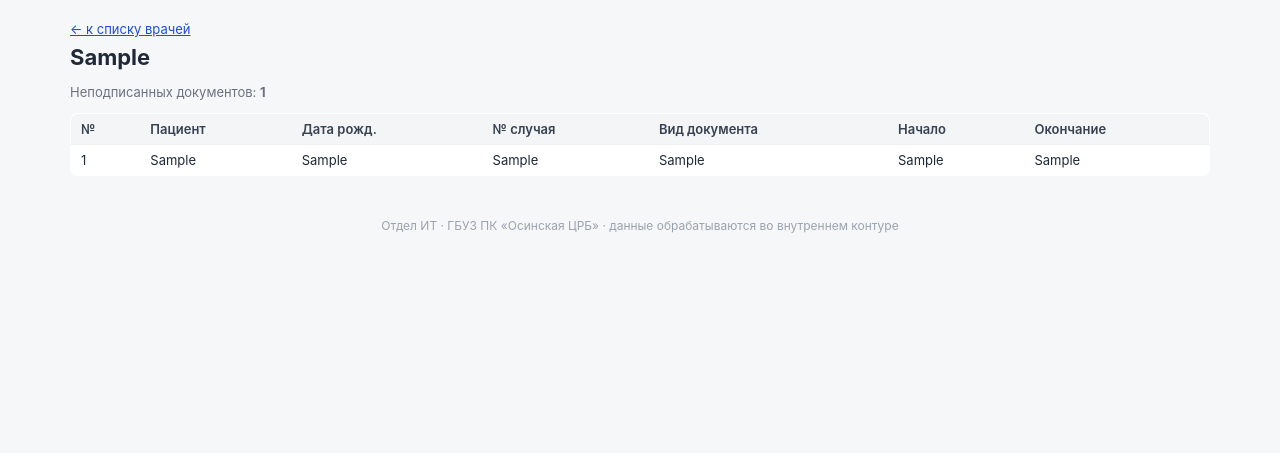
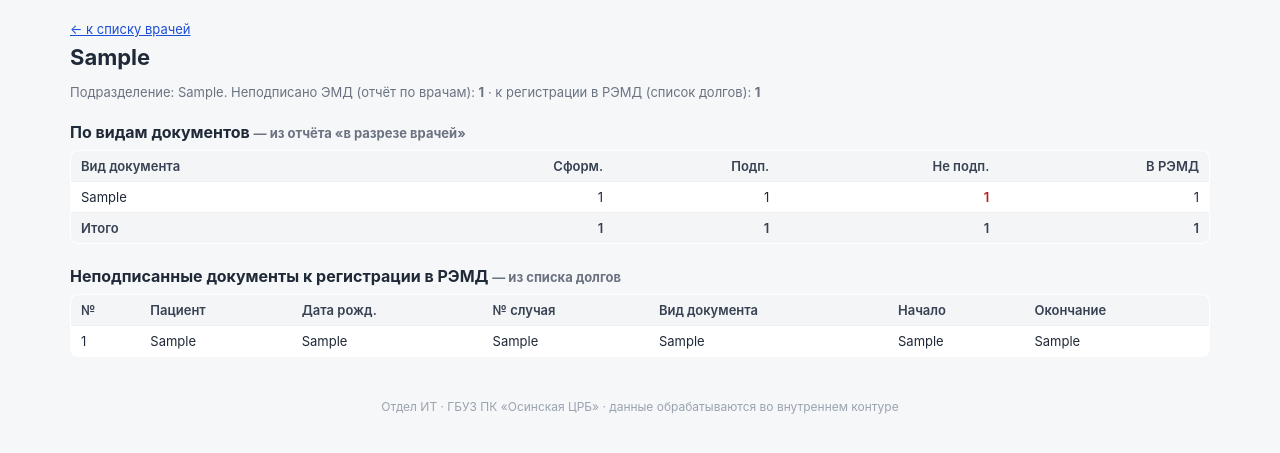
Before and after one commit to Aki-shin/semd-notify, a Flask app: a page that uses templates/doctor_detail.html in a window 1280 px wide. Shown: the part 40-493 px from the top of the page. Run offline with Flask 3, Linux system fonts and the light colour scheme; tables that the repository leaves empty hold one stand-in row (values such as "Sample post").

Commit message:
Fix парсинга отчёта по врачам и согласование с долгами
1. _parse_vrachi: пропуск строки нумерации колонок «1,2,3,4,…» — раньше она
   попадала как запись (подразделение «1», врач «2») и засоряла списки.
2. storage.doctors(): в список добавлены врачи, которые есть только в отчёте
   долгов (10 врачей, 207 документов — напр. АРСЛАНОВА с 45) — иначе их долги
   «висели» и их нельзя было разослать. Сортировка учитывает и долги.
3. Карточка врача (/doctor): добавлена разбивка по видам документов из отчёта
   «в разрезе врачей» (doctor_breakdown) — карточка больше не пустая, когда у
   врача есть неподписанные ЭМД, но нет строк в списке «к регистрации в РЭМД».
   Подписи поясняют разницу между двумя отчётами.

Co-Authored-By: Claude Opus 4.8 (1M context) <noreply@anthropic.com>

```diff
--- a/app.py
+++ b/app.py
@@ -173,7 +173,8 @@ def doctors_send():
 @app.route("/doctor/<path:vrach>")
 def doctor_detail(vrach):
     return render_template("doctor_detail.html", vrach=vrach,
-                           debts=storage.doctor_debts(vrach))
+                           debts=storage.doctor_debts(vrach),
+                           bd=storage.doctor_breakdown(vrach))
 
 
 @app.route("/departments")
--- a/parser.py
+++ b/parser.py
@@ -100,6 +100,9 @@ def _parse_vrachi(rows):
     cur_pod = cur_vrach = cur_snils = None
     for r in rows[10:]:
         c1, c2, c4, c5 = r.get(1, ""), r.get(2, ""), r.get(4, ""), r.get(5, "")
+        # строка нумерации колонок «1,2,3,4,…» — это не данные
+        if c1.strip() == "1" and c2.strip() == "2" and c5.strip() == "4":
+            continue
         if c1:
             cur_pod = c1
         sform = _num(r.get(6, ""))
--- a/storage.py
+++ b/storage.py
@@ -115,19 +115,30 @@ def doctors(order="nepodp"):
         debts = {r["vrach"]: r["c"] for r in c.execute(
             "SELECT vrach, COUNT(*) c FROM debts GROUP BY vrach")}
         emap = {r["key"]: r["email"] for r in c.execute("SELECT * FROM email_map")}
-    out = []
+    out, seen = [], set()
     for r in agg:
         sform = r["sform"] or 0
         pct = round(100 * (r["podp"] or 0) / sform, 1) if sform else 0.0
         email = emap.get((r["snils"] or "").replace(" ", "")) or emap.get(_norm(r["vrach"])) or ""
+        seen.add(r["vrach"])
         out.append({
             "vrach": r["vrach"], "snils": r["snils"] or "",
             "sform": sform, "podp": r["podp"] or 0, "nepodp": r["nepodp"] or 0,
             "zareg": r["zareg"] or 0, "pct": pct,
             "debts": debts.get(r["vrach"], 0), "email": email,
         })
-    key = {"nepodp": lambda x: -x["nepodp"], "pct": lambda x: x["pct"],
-           "vrach": lambda x: x["vrach"]}.get(order, lambda x: -x["nepodp"])
+    # врачи, которые есть только в отчёте долгов (нет в отчёте «в разрезе врачей»):
+    # без них долги «висят» и их нельзя разослать
+    for vrach, cnt in debts.items():
+        if vrach in seen:
+            continue
+        out.append({
+            "vrach": vrach, "snils": "",
+            "sform": 0, "podp": 0, "nepodp": 0, "zareg": 0, "pct": 0.0,
+            "debts": cnt, "email": emap.get(_norm(vrach)) or "",
+        })
+    key = {"nepodp": lambda x: (-x["nepodp"], -x["debts"]), "pct": lambda x: x["pct"],
+           "vrach": lambda x: x["vrach"]}.get(order, lambda x: (-x["nepodp"], -x["debts"]))
     out.sort(key=key)
     return out
 
@@ -213,6 +224,20 @@ def doctor_debts(vrach):
             "SELECT * FROM debts WHERE vrach=? ORDER BY d_start", (vrach,))]
 
 
+def doctor_breakdown(vrach):
+    """Разбивка врача по видам документов из отчёта «в разрезе врачей»
+    (сформировано/подписано/не подписано/в РЭМД) + итоги и подразделение."""
+    with _conn() as c:
+        rows = [dict(r) for r in c.execute(
+            "SELECT doc_type, SUM(sform) sform, SUM(podp) podp, "
+            "SUM(nepodp) nepodp, SUM(zareg) zareg FROM vrachi WHERE vrach=? "
+            "GROUP BY doc_type ORDER BY nepodp DESC, sform DESC", (vrach,))]
+        pod = c.execute("SELECT podrazdelenie p FROM vrachi WHERE vrach=? "
+                        "AND podrazdelenie<>'' LIMIT 1", (vrach,)).fetchone()
+    total = {k: sum(r[k] or 0 for r in rows) for k in ("sform", "podp", "nepodp", "zareg")}
+    return {"rows": rows, "total": total, "podrazdelenie": pod["p"] if pod else ""}
+
+
 def errors_summary():
     with _conn() as c:
         by_code = [dict(r) for r in c.execute(
--- a/templates/doctor_detail.html
+++ b/templates/doctor_detail.html
@@ -2,12 +2,35 @@
 {% block body %}
 <a class="back" href="{{ url_for('doctors') }}">← к списку врачей</a>
 <h1>{{ vrach }}</h1>
-<p class="muted">Неподписанных документов: <b>{{ debts|length }}</b></p>
+<p class="muted">
+  {% if bd.podrazdelenie %}Подразделение: {{ bd.podrazdelenie }}. {% endif %}
+  Неподписано ЭМД (отчёт по врачам): <b>{{ bd.total.nepodp }}</b> ·
+  к регистрации в РЭМД (список долгов): <b>{{ debts|length }}</b>
+</p>
+
+{% if bd.rows %}
+<h2>По видам документов <span class="small muted">— из отчёта «в разрезе врачей»</span></h2>
+<table>
+  <tr><th>Вид документа</th><th class="r">Сформ.</th><th class="r">Подп.</th>
+      <th class="r">Не подп.</th><th class="r">В РЭМД</th></tr>
+  {% for r in bd.rows %}
+  <tr><td>{{ r.doc_type }}</td><td class="r">{{ r.sform }}</td><td class="r">{{ r.podp }}</td>
+      <td class="r {{ 'bad' if r.nepodp }}">{{ r.nepodp }}</td><td class="r">{{ r.zareg }}</td></tr>
+  {% endfor %}
+  <tr><th>Итого</th><th class="r">{{ bd.total.sform }}</th><th class="r">{{ bd.total.podp }}</th>
+      <th class="r bad">{{ bd.total.nepodp }}</th><th class="r">{{ bd.total.zareg }}</th></tr>
+</table>
+{% endif %}
+
+<h2>Неподписанные документы к регистрации в РЭМД <span class="small muted">— из списка долгов</span></h2>
 <table>
   <tr><th>№</th><th>Пациент</th><th>Дата рожд.</th><th>№ случая</th><th>Вид документа</th><th>Начало</th><th>Окончание</th></tr>
   {% for d in debts %}
   <tr><td>{{ loop.index }}</td><td>{{ d.patient }}</td><td>{{ d.birth }}</td>
       <td>{{ d.case_no }}</td><td>{{ d.doc_type }}</td><td>{{ d.d_start }}</td><td>{{ d.d_end }}</td></tr>
-  {% else %}<tr><td colspan="7" class="empty">Долгов нет (или отчёт «неподписанные» не загружен).</td></tr>{% endfor %}
+  {% else %}<tr><td colspan="7" class="empty">
+      {% if bd.total.nepodp %}В списке «неподписанные к регистрации в РЭМД» этого врача нет
+      (отчёт долгов уже отдельных видов документов или ещё не загружен).
+      {% else %}Долгов нет.{% endif %}</td></tr>{% endfor %}
 </table>
 {% endblock %}
```
